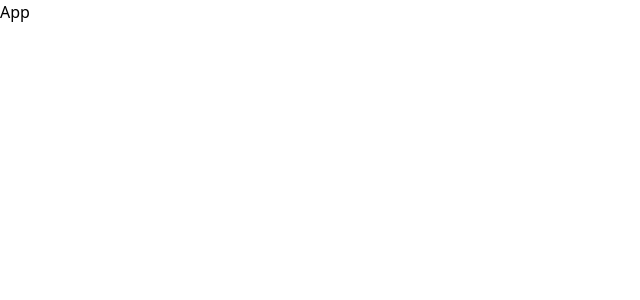
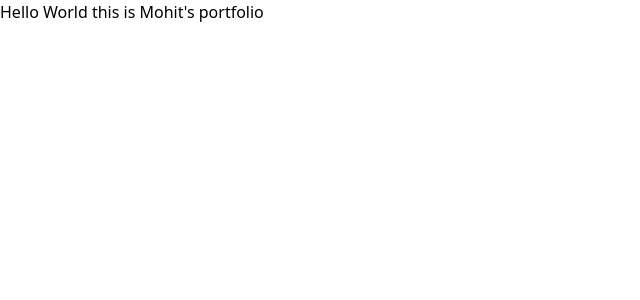
Before and after one commit to mohitjaryal/my-portfolio, a React (Vite) app in the folder portfolio/: page / in a window 1280 px wide. Shown: the top 300 px of the page, without its empty margins (0-640 px from the left). Built offline with nearby package versions, Linux system fonts and the light colour scheme.

Commit message:
Update App.jsx

```diff
--- a/portfolio/src/App.jsx
+++ b/portfolio/src/App.jsx
@@ -2,7 +2,7 @@ import React from 'react'
 
 const App = () => {
   return (
-    <div>App</div>
+    <div>Hello World this is Mohit's portfolio</div>
   )
 }
 
```
